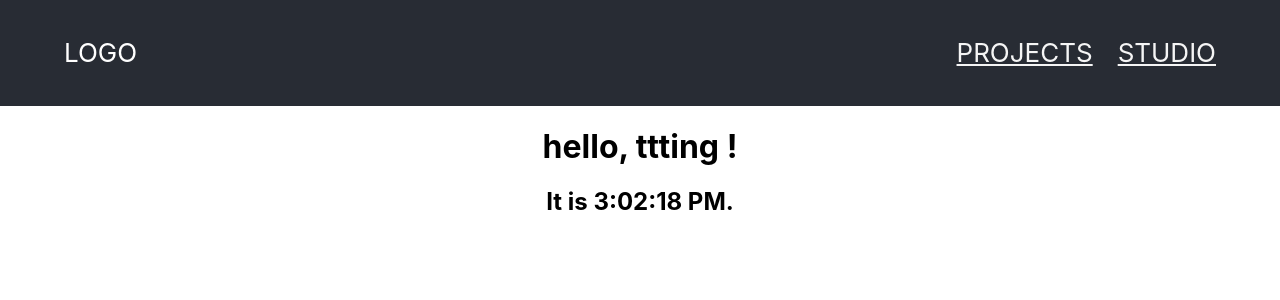
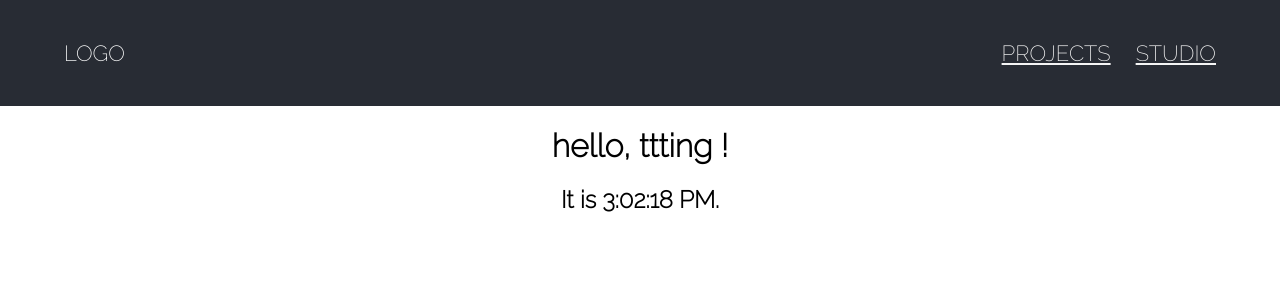
Before and after one commit to ttingchen/WebPractice1, a React (Create React App) app in the folder my-app/: page / in a window 1280 px wide. Shown: the top 300 px of the page. Built offline with nearby package versions, Linux system fonts and the light colour scheme.

Commit message:
edit font style

```diff
--- a/my-app/src/App.css
+++ b/my-app/src/App.css
@@ -21,7 +21,7 @@
   flex-direction: row;
   align-items: center;
   justify-content: space-between;
-  font-size: calc(10px + 2vmin);
+  font-size: calc(6px + 2vmin);
   color: white;
 }
 .nav-item {
--- a/my-app/src/App.js
+++ b/my-app/src/App.js
@@ -3,14 +3,14 @@ import './App.css';
 
 function App() {
   return (
-    <div class='App'>
-      <div class='App-header'>
+    <div className='App'>
+      <div className='App-header'>
         <div>LOGO</div>
 
         <div>
           <nav>
-          <a href="/projects/" class="nav-item">PROJECTS</a>
-          <a href="/studio/" class="nav-item">STUDIO</a>
+          <a href="/projects/" className="nav-item">PROJECTS</a>
+          <a href="/studio/" className="nav-item">STUDIO</a>
           </nav>
         </div>
 
--- a/my-app/src/index.css
+++ b/my-app/src/index.css
@@ -1,6 +1,8 @@
+@import url('https://fonts.googleapis.com/css2?family=Raleway:wght@200&display=swap');
+
 body {
   margin: 0;
-  font-family: -apple-system, BlinkMacSystemFont, 'Segoe UI', 'Roboto', 'Oxygen',
+  font-family: Raleway, BlinkMacSystemFont, 'Segoe UI', 'Roboto', 'Oxygen',
     'Ubuntu', 'Cantarell', 'Fira Sans', 'Droid Sans', 'Helvetica Neue',
     sans-serif;
   -webkit-font-smoothing: antialiased;
```
Also changed, not shown: 1 other file (tests, documents, lock files or other folders).
